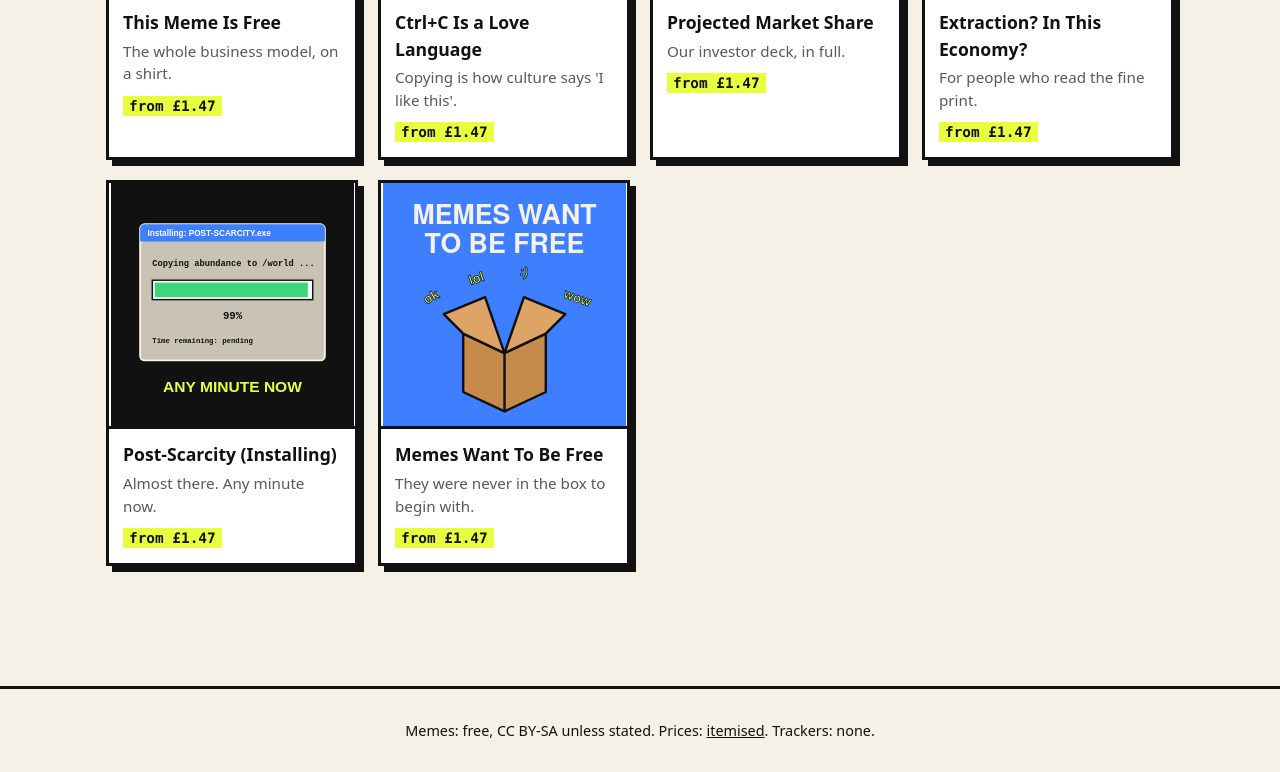
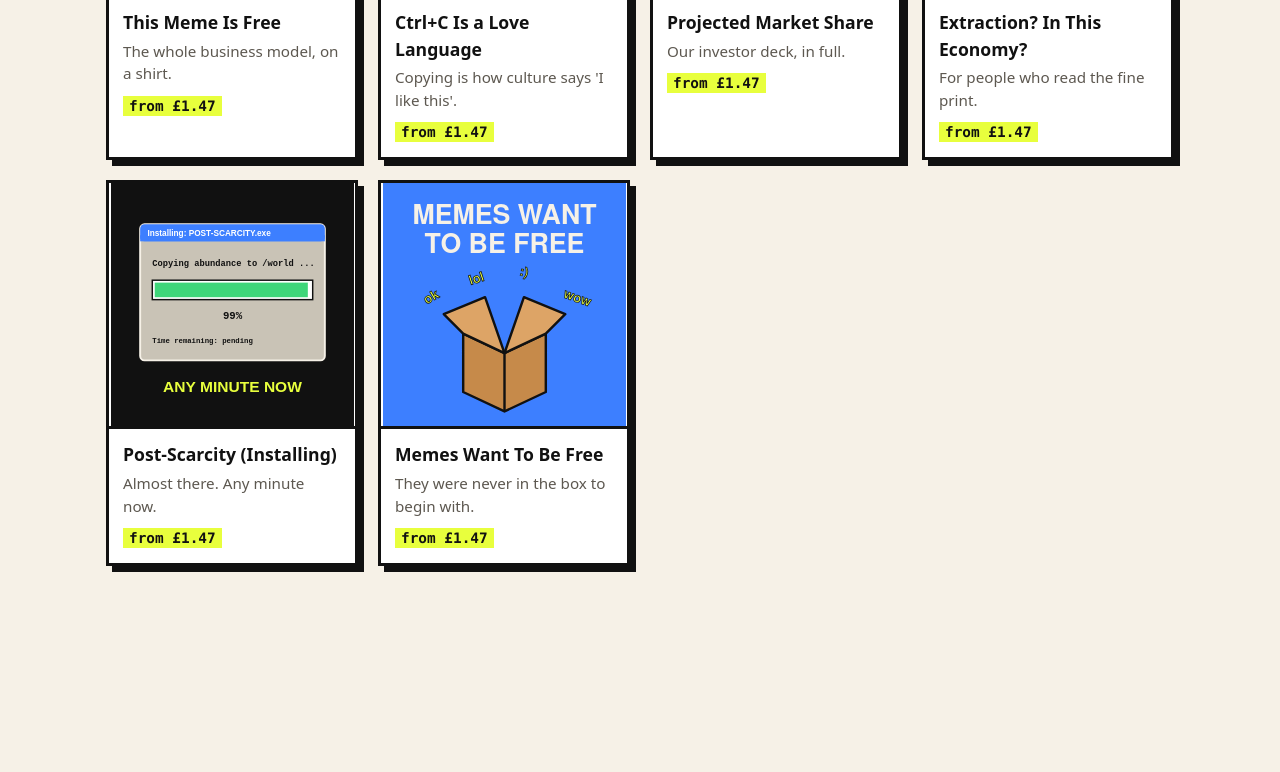
Before and after one commit to PlanetaryCouncil/memes-shop, a website with bundled scripts: page index.html in a window 1280 px wide. Shown: the part 1543-2315 px from the top of the page. After the commit the page ends 2229 px from the top, so only its background shows below. Built offline with nearby package versions, Linux system fonts and the light colour scheme.

Commit message:
Drop the footer
Co-Authored-By: Claude Opus 5.5 <noreply@anthropic.com>
Claude-Session: https://claude.ai/code/session_014YYAEeU66AkHdqFT3v2Tib

```diff
--- a/css/style.css
+++ b/css/style.css
@@ -124,7 +124,6 @@ td small { color: var(--muted); }
 .qty { display: flex; align-items: center; gap: 6px; }
 .qty button { width: 28px; height: 28px; border: 2px solid var(--ink); background: #fff; font-weight: 800; }
 
-.foot { border-top: 3px solid var(--ink); padding: 16px; text-align: center; font-size: .9rem; }
 
 @media (max-width: 760px) {
   .design { grid-template-columns: 1fr; }
--- a/index.html
+++ b/index.html
@@ -28,9 +28,6 @@
     <div id="cart-body"></div>
   </aside>
 
-  <footer class="foot">
-    <p>Memes: free, CC BY-SA unless stated. Prices: <a href="#/ledger">itemised</a>. Trackers: none.</p>
-  </footer>
 
   <script type="module" src="js/app.js"></script>
 </body>
```
